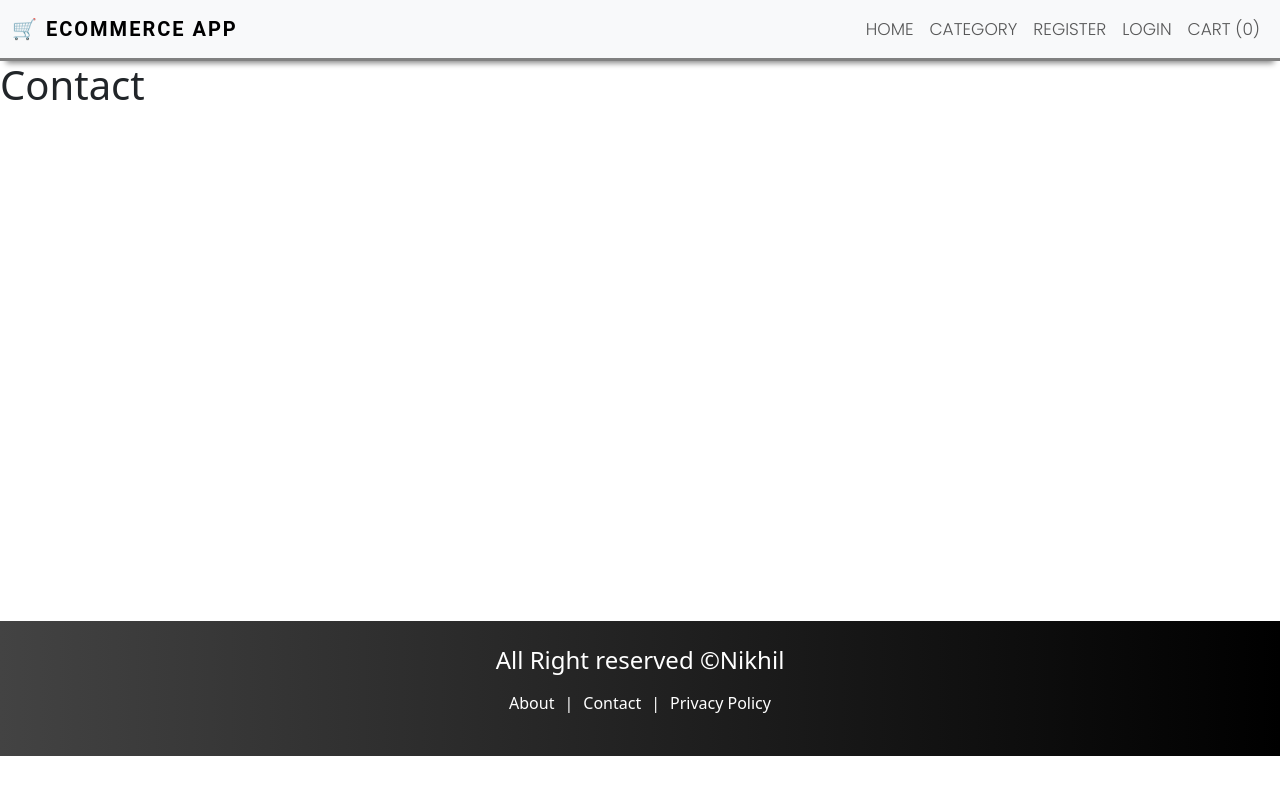
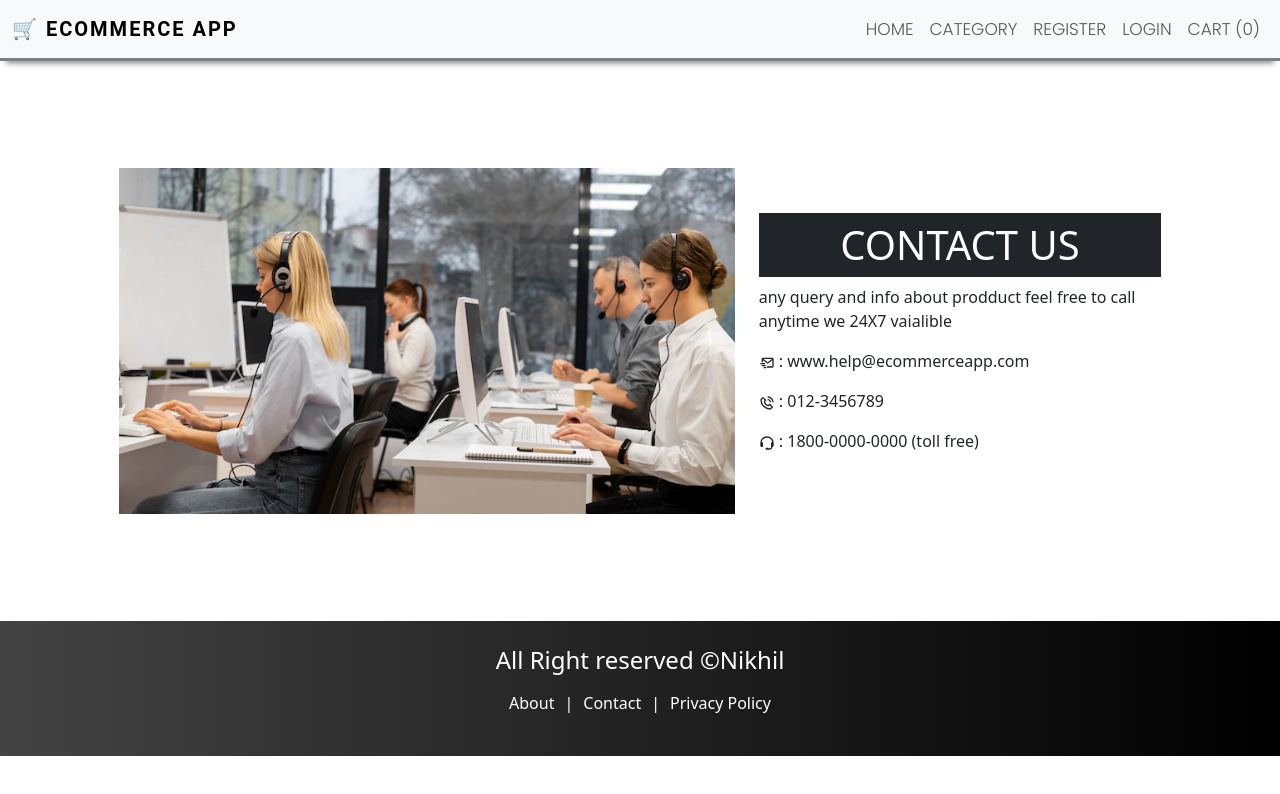
Before and after one commit to NIKHIL-techgeek/ecomm-full-stack, a React (Create React App) app in the folder client/: page /contact in a window 1280 px wide. Shown: the top 794 px of the page. Built offline with nearby package versions, Linux system fonts and the light colour scheme.

Commit message:
updated about and contact page

```diff
--- a/client/src/index.css
+++ b/client/src/index.css
@@ -79,3 +79,13 @@
   background-color: black;
   color: white;
 }
+
+/* contact page */
+.contactus {
+  margin: 0;
+  padding: 0;
+  height: 70vh;
+  display: flex;
+  align-items: center;
+  justify-content: center;
+}
--- a/client/src/pages/About.js
+++ b/client/src/pages/About.js
@@ -3,9 +3,27 @@
 
 const About = () => {
   return (
-    <Layout>
-      <h1>About</h1>
-    </Layout>
+    <Layout title={"About us - Ecommer app"}>
+    <div className="row contactus ">
+      <div className="col-md-6 ">
+        <img
+          src="/images/about.jpeg"
+          alt="contactus"
+          style={{ width: "100%" }}
+        />
+      </div>
+      <div className="col-md-4">
+        <p className="text-justify mt-2">
+          Lorem ipsum dolor sit amet consectetur adipisicing elit. Ducimus
+          officiis obcaecati esse tempore unde ratione, eveniet mollitia,
+          perferendis eius temporibus dicta blanditiis doloremque explicabo
+          quasi sunt vero optio cum aperiam vel consectetur! Laborum enim
+          accusantium atque, excepturi sapiente amet! Tenetur ducimus aut
+          commodi illum quidem neque tempora nam.
+        </p>
+      </div>
+    </div>
+  </Layout>
   );
 };
 
--- a/client/src/pages/Contact.js
+++ b/client/src/pages/Contact.js
@@ -1,13 +1,36 @@
-import React from 'react'
-import Layout from '../Components/Layout/Layout'
-
+import React from "react";
+import Layout from "../Components/Layout/Layout";
+import { BiMailSend,BiPhoneCall,BiSupport } from "react-icons/bi";
 const Contact = () => {
   return (
     <Layout>
-        <h1>Contact</h1>
+      <div className="row contactus ">
+        <div className="col-md-6 ">
+          <img
+            src="/images/contactus.jpeg"
+            alt="contactus"
+            style={{ width: "100%" }}
+          />
+        </div>
+        <div className="col-md-4">
+          <h1 className="bg-dark p-2 text-white text-center">CONTACT US</h1>
+          <p className="text-justify mt-2">
+            any query and info about prodduct feel free to call anytime we 24X7
+            vaialible
+          </p>
+          <p className="mt-3">
+            <BiMailSend /> : www.help@ecommerceapp.com
+          </p>
+          <p className="mt-3">
+            <BiPhoneCall /> : 012-3456789
+          </p>
+          <p className="mt-3">
+            <BiSupport /> : 1800-0000-0000 (toll free)
+          </p>
+        </div>
+      </div>
+    </Layout>
+  );
+};
 
-    </Layout>
-  )
-}
-
-export default Contact
+export default Contact;
```
